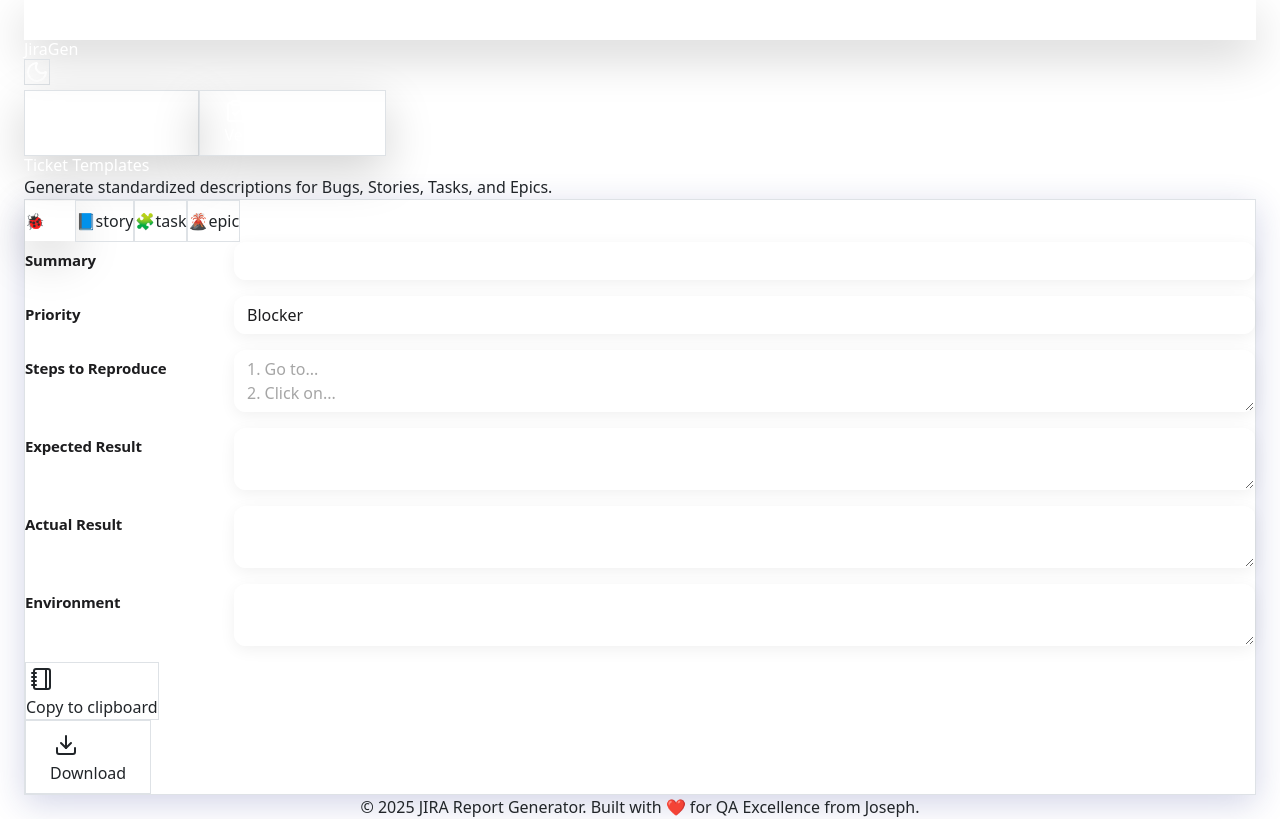
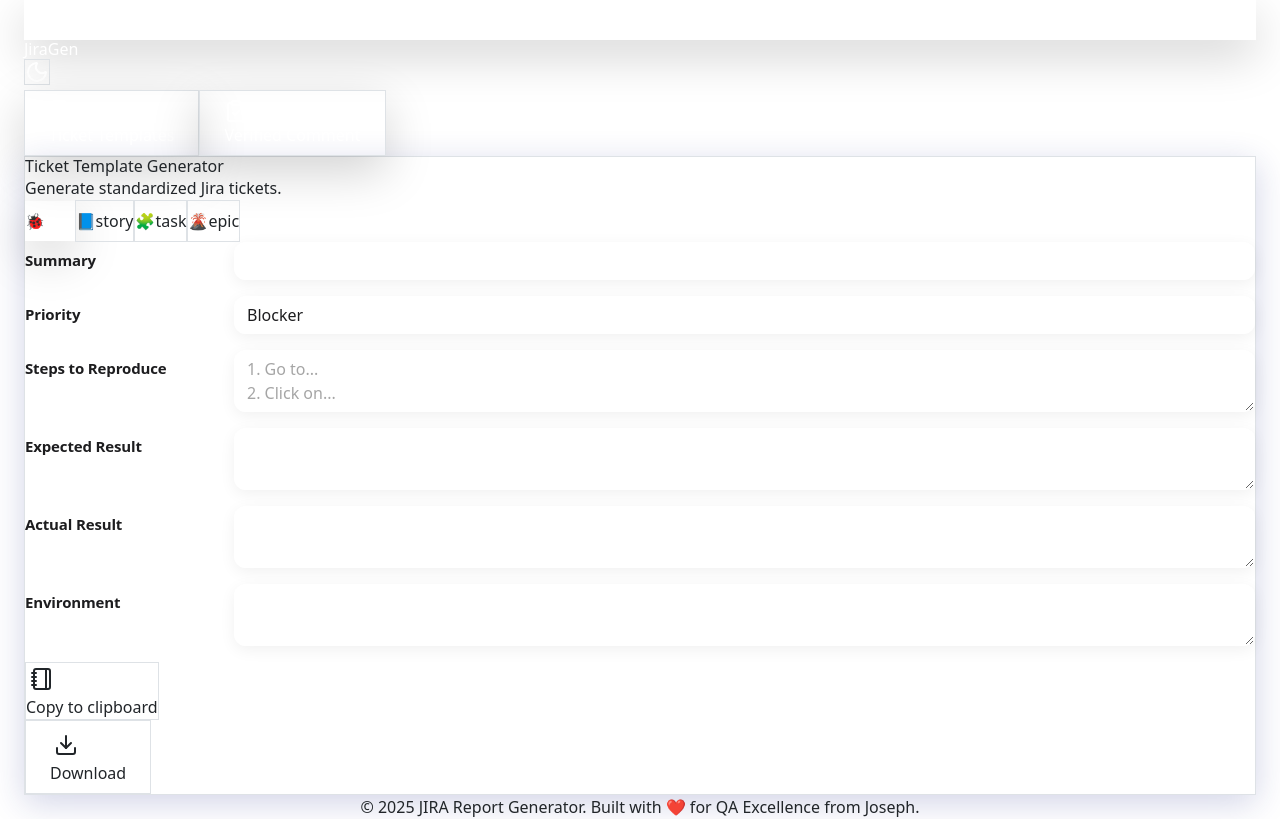
Before and after one commit to thienng-it/jira-report-generator, a React (Vite) app: page / in a window 1280 px wide. Built offline with nearby package versions, Linux system fonts and the light colour scheme.

Commit message:
improve UI

```diff
--- a/src/App.tsx
+++ b/src/App.tsx
@@ -37,16 +37,6 @@
     return commonClasses + ['ticket', 'comment'].includes(view.toLowerCase())
         ? ' bg-white/35 hover:bg-white/45 text-white shadow-lg backdrop-blur-xl border border-white/40'
         : ' bg-white/20 hover:bg-white/30 text-white border border-white/30 backdrop-blur-xl'
-  }
-
-  function setHeader(view: ActiveView) {
-    return ['ticket'].includes(view.toLowerCase()) ? 'Ticket Templates' : 'Verified Comment Generator'
-  }
-
-  function setSubHeader(view: ActiveView) {
-    return ['ticket'].includes(view.toLowerCase())
-        ? 'Generate standardized descriptions for Bugs, Stories, Tasks, and Epics.'
-        : 'Create consistent verification reports for your QA process.'
   }
 
   return (
@@ -93,16 +83,6 @@
           </Button>
         </div>
 
-        {/* Page Title */}
-        <div className="space-y-2 md:space-y-3">
-          <h2 className="text-2xl sm:text-3xl md:text-4xl font-semibold tracking-tight text-white">
-            {setHeader(activeView)}
-          </h2>
-          <p className="text-white/90 text-base md:text-lg font-normal tracking-tight">
-            {setSubHeader(activeView)}
-          </p>
-        </div>
-
         {/* Content */}
         {activeView === 'ticket' ? <TicketGenerator /> : <VerifiedCommentGenerator />}
 
--- a/src/components/TicketGenerator.tsx
+++ b/src/components/TicketGenerator.tsx
@@ -1,7 +1,7 @@
 import { useState } from 'react';
 import type { BugFields, StoryFields, TaskFields, EpicFields, TicketType } from '../types';
 import { Button } from './ui/button';
-import { Card, CardContent, CardHeader, } from './ui/card';
+import { Card, CardContent, CardHeader, CardTitle, CardDescription } from './ui/card';
 import {Form} from "react-bootstrap";
 import FormField from "./ui/formField.tsx";
 import ActionBar from "./ui/actionBar.tsx";
@@ -187,6 +187,8 @@
     return (
         <Card className="w-full">
             <CardHeader>
+                <CardTitle>Ticket Template Generator</CardTitle>
+                <CardDescription>Generate standardized Jira tickets.</CardDescription>
                 <div className="flex flex-wrap gap-3 mt-6">
                     {(['bug', 'story', 'task', 'epic'] as TicketType[]).map((type) => (
                         <Button
--- a/src/components/VerifiedCommentGenerator.tsx
+++ b/src/components/VerifiedCommentGenerator.tsx
@@ -1,7 +1,7 @@
 import {useState} from 'react';
 import type {VerifiedCommentFields} from '../types';
 import { Button } from './ui/button';
-import { Card, CardContent, CardHeader } from './ui/card';
+import { Card, CardContent, CardHeader, CardTitle, CardDescription } from './ui/card';
 import {Save, TimerResetIcon} from 'lucide-react';
 import ActionBar from "./ui/actionBar.tsx";
 import FormField from "./ui/formField.tsx";
@@ -120,6 +120,8 @@
     return (
         <Card className="w-full">
             <CardHeader>
+                <CardTitle>Verified Comment Generator</CardTitle>
+                <CardDescription className="text-base">Generate standardized verification comments for Jira tickets.</CardDescription>
             </CardHeader>
             <CardContent className="space-y-6">
                 <Form>
```
